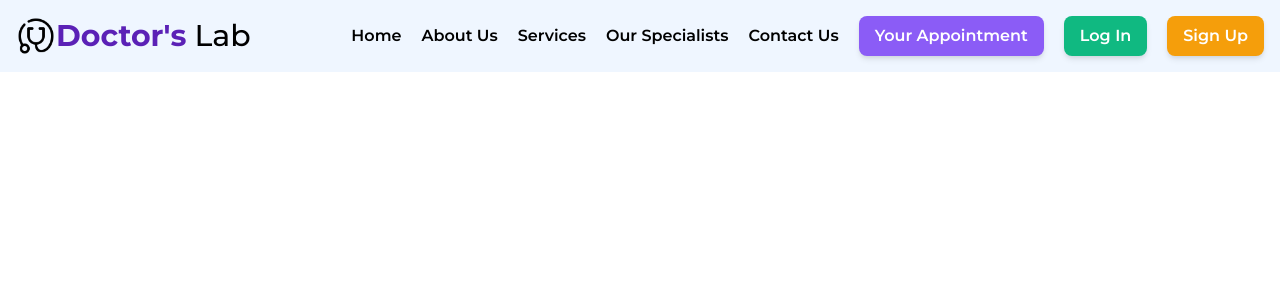
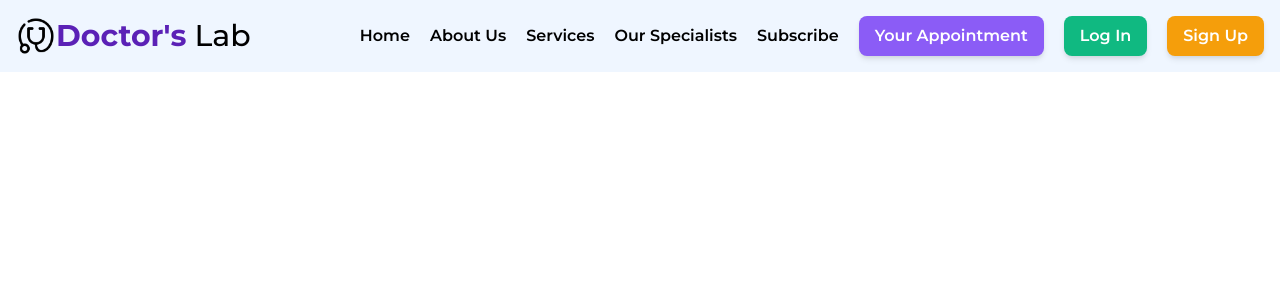
Before and after one commit to Sadman95/doctors-lab, a React (Create React App) app: page /login in a window 1280 px wide. Shown: the top 300 px of the page. Built offline with nearby package versions, Linux system fonts and the light colour scheme.

Commit message:
subscribe

```diff
--- a/src/components/Doctors/Doctors.js
+++ b/src/components/Doctors/Doctors.js
@@ -1,5 +1,4 @@
 import {
-  Button,
   Card,
   CardActionArea,
   CardActions,
--- a/src/components/Home/Home.js
+++ b/src/components/Home/Home.js
@@ -6,7 +6,8 @@ import Services from "../Services/Services";
 import Doctors from "../Doctors/Doctors";
 import { Button, Grid } from "@mui/material";
 import { Box } from "@mui/system";
-import DoctorsAll from "../DoctorsAll/DoctorsAll";
+import Subscribe from "../Subsribe/Suscribe";
+
 
 const Home = () => {
   const [doctors, setDoctors] = useState([]);
@@ -49,6 +50,7 @@ const Home = () => {
       <Button onClick={handleMore} variant='contained'>More</Button>
       </Box>
       </Box>
+      <Subscribe></Subscribe>
     </>
   );
 };
--- a/src/components/Shared/NavigationBar/NavigationBar.js
+++ b/src/components/Shared/NavigationBar/NavigationBar.js
@@ -18,7 +18,7 @@ const NavigationBar = () => {
         <HashLink className='font-semibold hover:text-purple-900' to='/#about'>About Us</HashLink>
         <HashLink smooth className='font-semibold hover:text-purple-900' to='/#services'>Services</HashLink>
         <HashLink smooth to='/#doctors' className='font-semibold hover:text-purple-900'>Our Specialists</HashLink>
-        <Link className='font-semibold hover:text-purple-900'>Contact Us</Link>
+        <HashLink smooth to='/#subscribe' className='font-semibold hover:text-purple-900'>Subscribe</HashLink>
         <Link to='/appointment'>
           <button className="py-2 px-4 font-semibold rounded-lg shadow-md text-white bg-purple-500 hover:bg-purple-700">Your Appointment</button>
         </Link>
--- /dev/null
+++ b/src/components/Subsribe/Suscribe.js
@@ -0,0 +1,28 @@
+import { TextField } from "@mui/material";
+import { Box } from "@mui/system";
+import React from "react";
+
+const Subscribe = () => {
+  return (
+    <div id="subscribe" className="bg-gray-100 py-6 flex flex-wrap justify-evenly items-center my-24">
+      <div>
+        <h1 className='text-gray-800 text-2xl font-medium'><span className='text-5xl text-yellow-500 font-semibold'>Subscribe</span> for Newsletter!!!</h1>
+      </div>
+      <div>
+        <Box
+          sx={{
+            width: 500,
+            maxWidth: "100%",
+          }}
+        >
+          <TextField fullWidth label="Your Email" id="fullWidth" />
+        </Box>
+        <button className="mt-4 py-2 px-4 font-semibold rounded-lg shadow-md text-white bg-gray-500 hover:bg-gray-700">
+          Subscribe
+        </button>
+      </div>
+    </div>
+  );
+};
+
+export default Subscribe;
```
Also changed, not shown: src/assets/images/contact.jpg (added).
